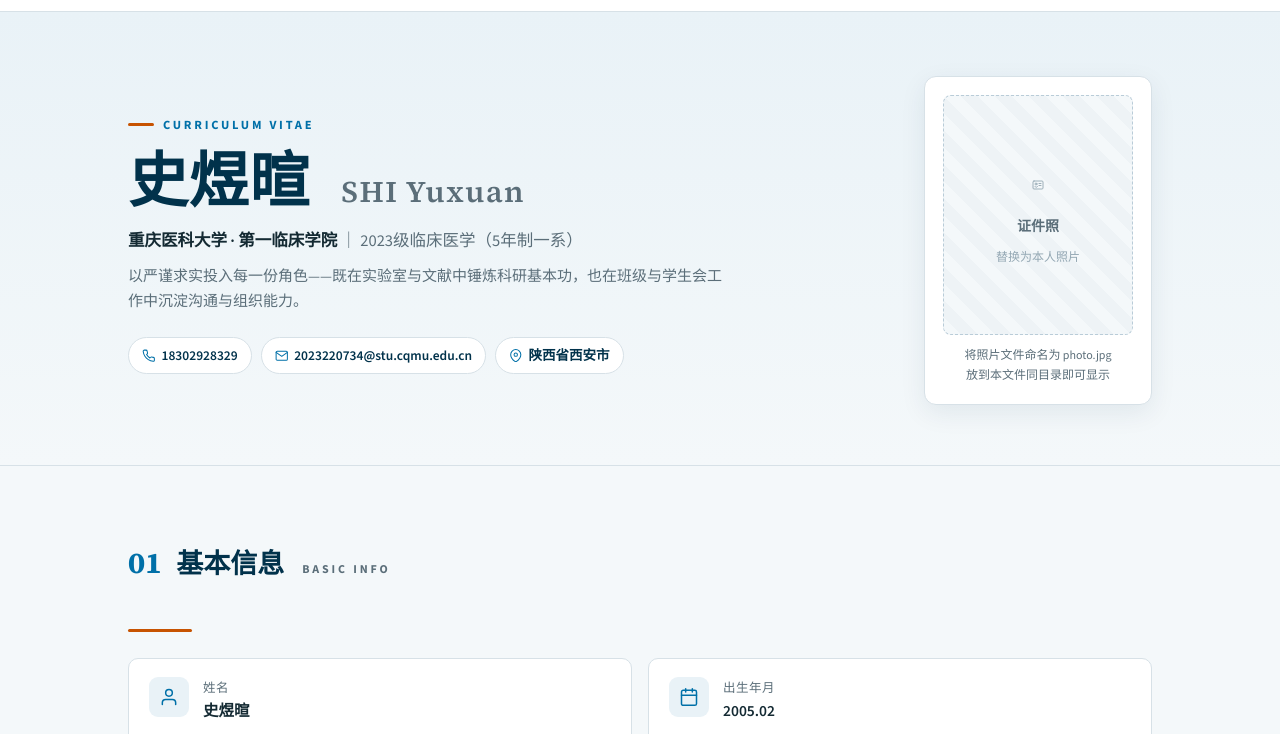
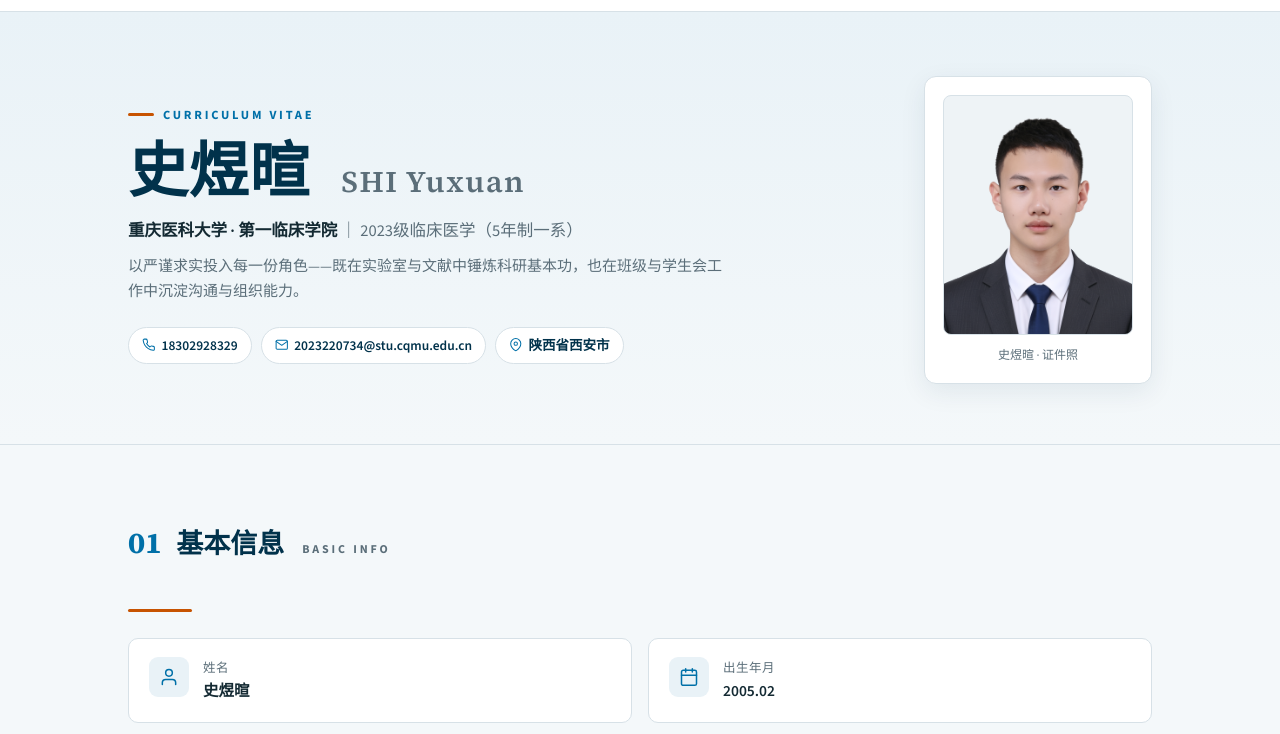
Before and after one commit to YuxuanShi35/YuxuanShi35.github.io, a plain HTML site: page index.html in a window 1280 px wide. Shown: the part 66-800 px from the top of the page. Drawn offline with nearby package versions, Linux system fonts and the light colour scheme.

Commit message:
add ID photo and update placeholder

```diff
--- a/index.html
+++ b/index.html
@@ -13,10 +13,8 @@
   1. 本文件是“单文件网页”，双击 index.html 即可用浏览器打开，
      不联网也能看（字体联网时更好看，断网自动用系统字体）。
   2. 直接用 记事本 / VS Code 打开本文件，搜索对应文字即可修改。
-  3. 证件照：目前是占位框。找到下面 <div class="photo"> 那一块，
-     把里面的内容替换成：
-        <img src="photo.jpg" alt="证件照">
-     然后把照片文件 photo.jpg 放到本文件同一目录下即可。
+  3. 证件照：已内嵌照片 photo.png。要换照片，直接用同名文件覆盖
+     photo.png 即可（或用记事本改 <img src="..."> 的地址）。
   4. 自我评价：搜索“自我评价”即可找到四段文字，直接改。
   ============================================================
 -->
@@ -123,16 +121,12 @@
     padding:18px; display:flex; flex-direction:column; align-items:center; gap:10px;
     justify-self:end;
   }
-  .photo-frame{
+  .photo-img{
     width:190px; height:240px; border-radius:8px;
-    background:repeating-linear-gradient(45deg,#f4f8fa,#f4f8fa 12px,#eef3f6 12px,#eef3f6 24px);
-    border:1px dashed #b9ccd8;
-    display:flex; flex-direction:column; align-items:center; justify-content:center; gap:8px;
-    color:#93a7b3;
+    object-fit:cover; object-position:50% 18%;
+    border:1px solid var(--line); background:#eef3f6;
+    display:block;
   }
-  .photo-frame .ic{ width:44px; height:44px; }
-  .photo-frame b{ font-size:14px; color:var(--muted); font-weight:600; }
-  .photo-frame span{ font-size:12px; }
   .photo-caption{ font-size:12px; color:var(--muted); text-align:center; }
 
   /* ---------- 通用 Section ---------- */
@@ -360,12 +354,8 @@
       </div>
     </div>
     <div class="photo">
-      <div class="photo-frame">
-        <span class="ic"><svg><use href="#i-id"/></svg></span>
-        <b>证件照</b>
-        <span>替换为本人照片</span>
-      </div>
-      <div class="photo-caption">将照片文件命名为 photo.jpg<br>放到本文件同目录即可显示</div>
+      <img class="photo-img" src="photo.png" alt="史煜暄证件照">
+      <div class="photo-caption">史煜暄 · 证件照</div>
     </div>
   </div>
 </section>
```
Also changed, not shown: photo.png (added).
